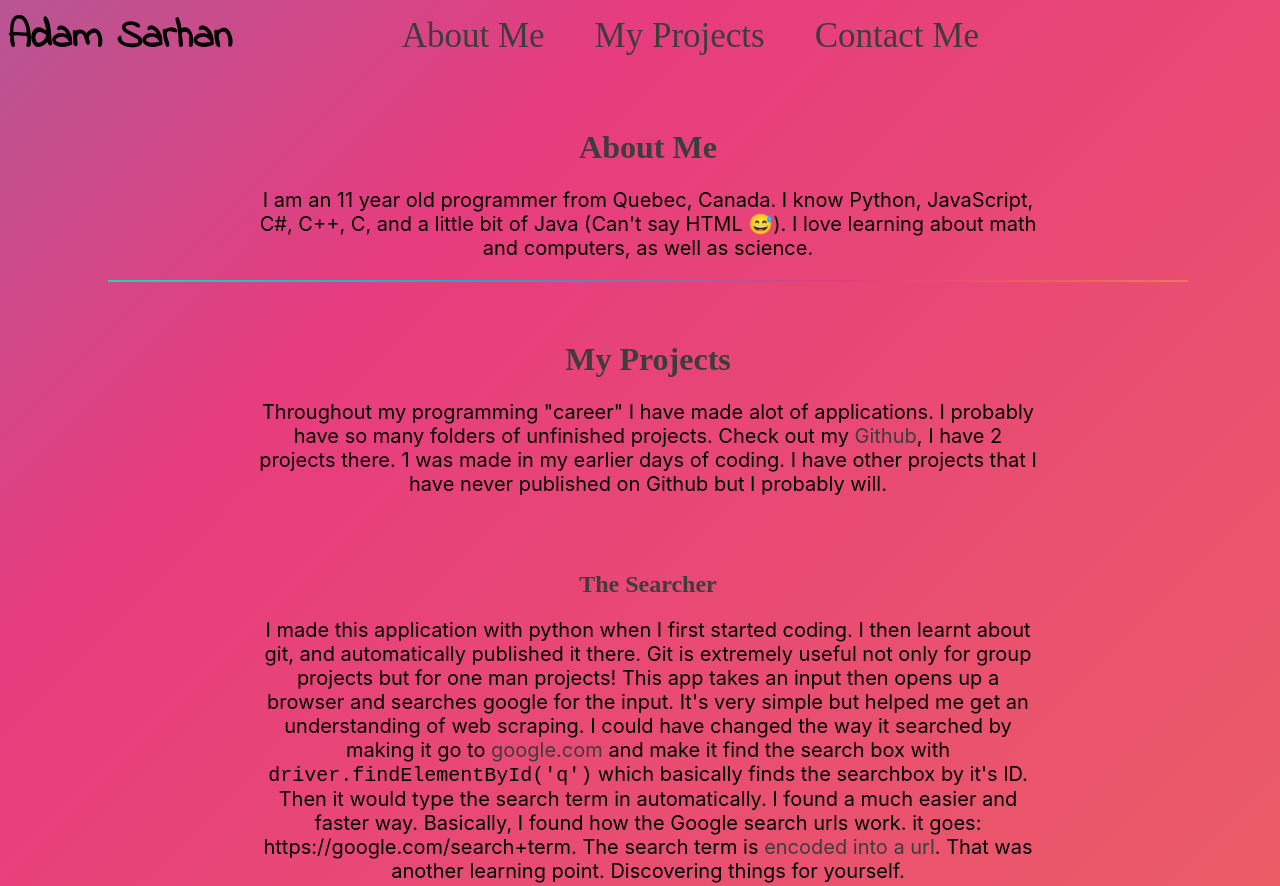
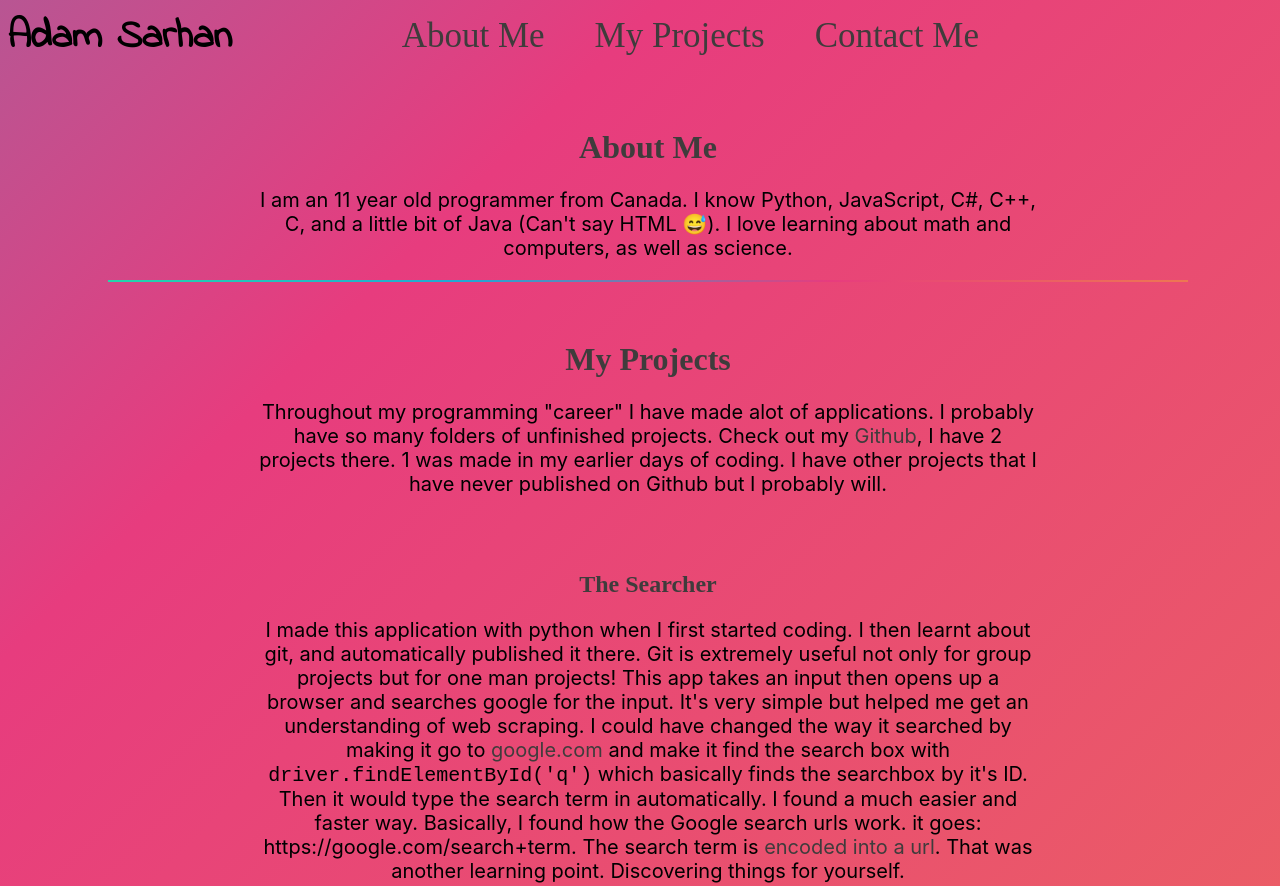
Before and after one commit to adamsa09/adam-sarhan, a plain HTML site: page index.html in a window 1280 px wide. Shown: the top 886 px of the page. Drawn offline with Linux system fonts and the light colour scheme.

Commit message:
Update index.html

```diff
--- a/index.html
+++ b/index.html
@@ -27,7 +27,7 @@
         <div id="about">
             <h1><a href="#about">About Me</a></h3>
                 <p class="text">
-                    I am an 11 year old programmer from Quebec, Canada. I know Python, JavaScript, C#,
+                    I am an 11 year old programmer from Canada. I know Python, JavaScript, C#,
                     C++, C, and a little bit of Java (Can't say HTML 😅). I love learning about math and computers, as
                     well
                     as science.
```
